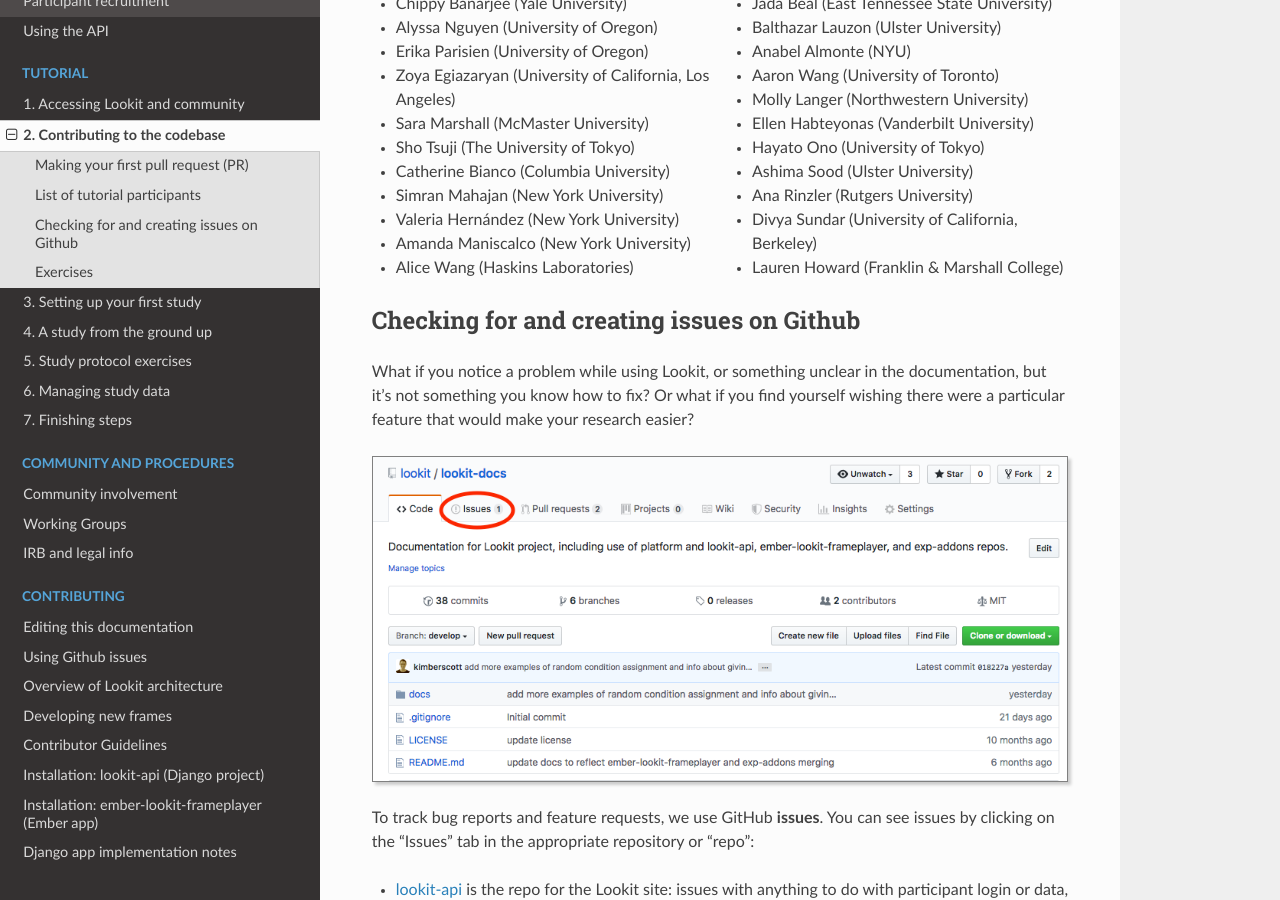
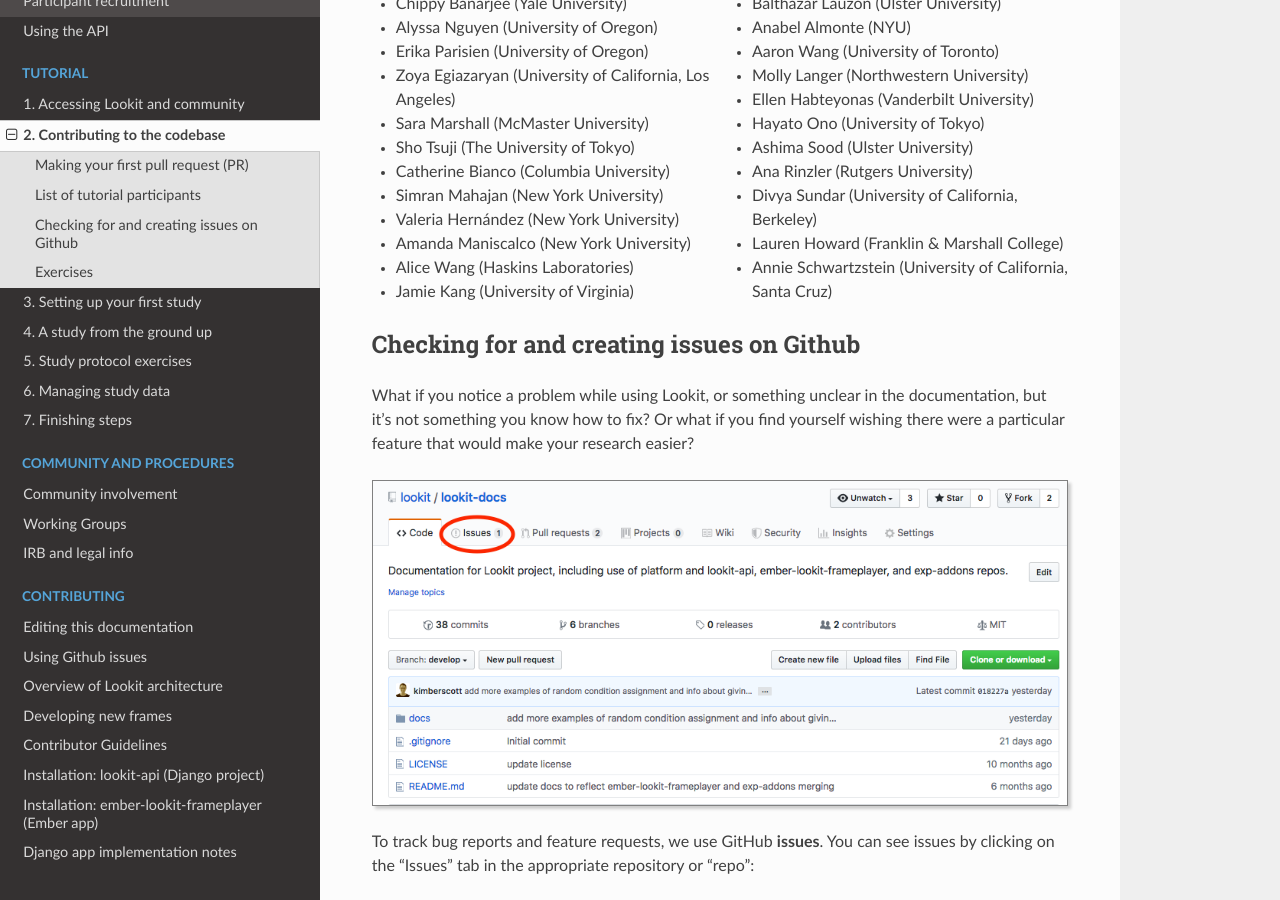
Before and after one commit to lookit/lookit-docs, a Sphinx documentation site: the page built from docs/source/tutorial-contributing.rst, in a window 1280 px wide and 900 px high, scrolled down 7953 px. Built offline with Sphinx 7.4.7 and the Read the Docs theme 2.0.0, drawn with Linux system fonts in a browser that asks for light colours.

Commit message:
Add tutorial participant to list

```diff
--- a/docs/source/tutorial-contributing.rst
+++ b/docs/source/tutorial-contributing.rst
@@ -337,6 +337,7 @@
 - Ana Rinzler (Rutgers University)
 - Divya Sundar (University of California, Berkeley)
 - Lauren Howard (Franklin & Marshall College)
+- Annie Schwartzstein (University of California, Santa Cruz)
 Checking for and creating issues on Github
 -------------------------------------------
 
```
